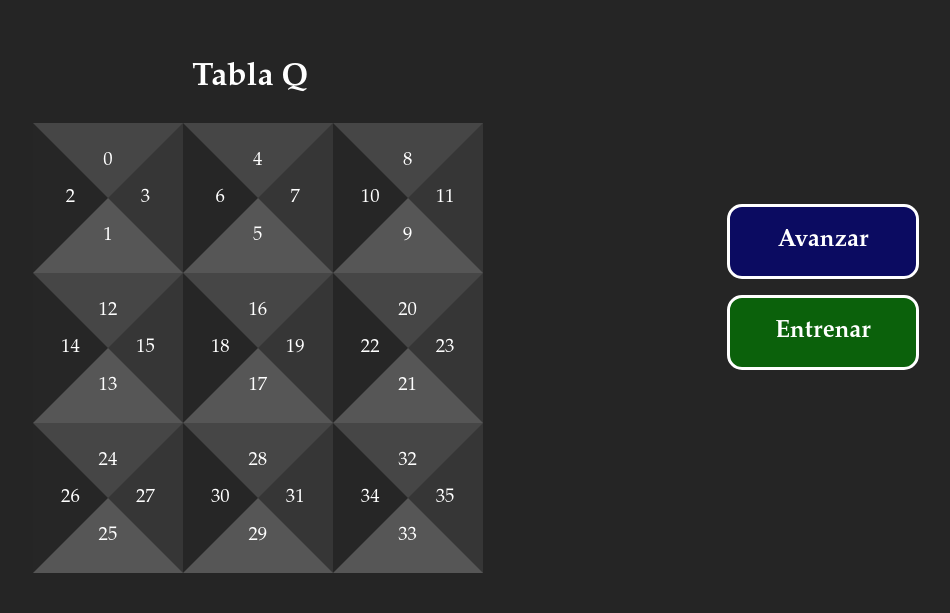
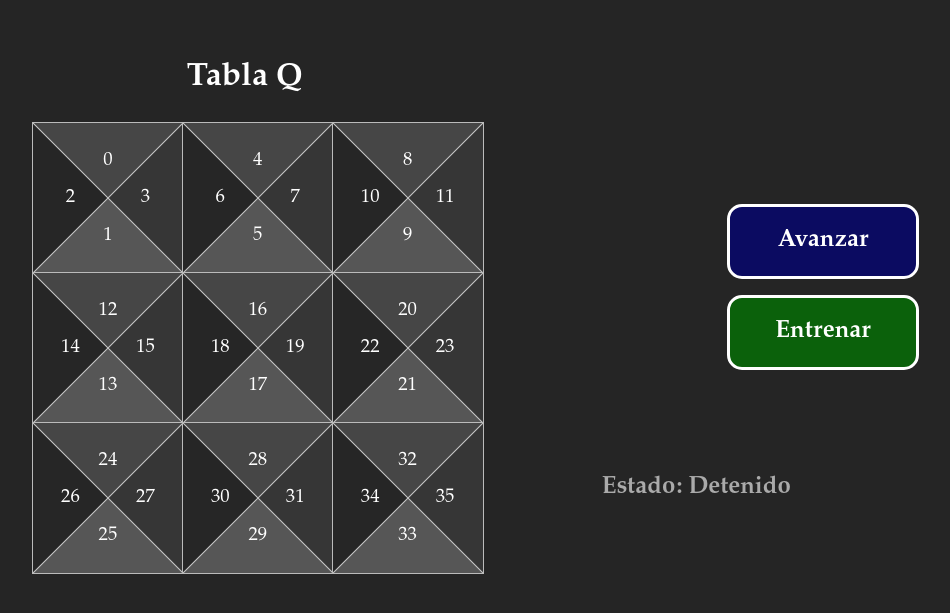
Before and after one commit to flemingmartin/crawler-bot, a Flask app: template crawler-server/templates/index.html in a window 1280 px wide. Shown: the top 613 px of the page, without its empty margins (133-1083 px from the left). Run offline with Flask 2, Linux system fonts and the light colour scheme; the template is opened without the code that fills it, so the values that code supplies are empty; some libraries are stand-ins or nearby versions; some web fonts are replaced.

Commit message:
Más cambios a la página web

```diff
--- a/crawler-server/static/css/layout.css
+++ b/crawler-server/static/css/layout.css
@@ -13,6 +13,11 @@ h1{
 
 h2 {
   font-size: 2em;
+}
+
+h3 {
+  font-size: 1.5em;
+  color: #AAAAAA;
 }
 
 .button {
@@ -33,11 +38,15 @@ h2 {
   background-color: #0B0B61;
 }
 
+.detener_button {
+  background-color: #8A0808;
+}
+
 .entrenar_button {
   background-color: #0B610B;
 }
 
-.detener_button {
+.finalizar_button {
   background-color: #8A0808;
 }
 
@@ -55,9 +64,14 @@ h2 {
   display: none;
 }
 
+.estado {
+  margin-top: 500px;
+}
+
 .deshabilitado{
 	background-color: #252525;
 	border-color: gray;
+	cursor: default;
 }
 
 .bloque_derecha{
@@ -69,6 +83,18 @@ h2 {
 	box-sizing: border-box;
 	margin-top: 10%;
 }
+
+.bloque_derecha_inferior{
+	display: inline-block;
+	margin: 0;
+	padding: 0;
+	width: 50%;
+	float:  left;
+	box-sizing: border-box;
+	margin-top: 10%;
+	margin-left: 15%;
+}
+
 .bloque_izquierda{
 	display: inline-block;
 	margin: 0;
@@ -78,8 +104,9 @@ h2 {
 }
 
 .tablaq_title{
-	margin-left: 3.7em;
+	text-align: center;
 	color: white;
+  margin-left: 17%;
 }
 
 .tabla{
@@ -110,6 +137,26 @@ h2 {
   border-right-color: #363636;
   border-top-color: #464646;
   border-bottom-color: #565656;
+  outline: solid #BBBBBB 1px;
+}
+
+.crossed {
+  margin-top: calc(var(--table_size)/-3);
+  width: calc(var(--table_size)/3);
+  height: calc(var(--table_size)/3);
+  background:
+    linear-gradient(to top left,
+    rgba(192,192,192,0) 0%,
+    rgba(192,192,192,0) calc(50% - 1px),
+    rgba(192,192,192,1) 50%,
+    rgba(192,192,192,0) calc(50% + 1px),
+    rgba(192,192,192,0) 100%),
+    linear-gradient(to top right,
+    rgba(192,192,192,0) 0%,
+    rgba(192,192,192,0) calc(50% - 1px),
+    rgba(192,192,192,1) 50%,
+    rgba(192,192,192,0) calc(50% + 1px),
+    rgba(192,192,192,0) 100%);
 }
 
 .box .numero{
--- a/crawler-server/templates/index.html
+++ b/crawler-server/templates/index.html
@@ -5,7 +5,7 @@
 {% block body %}
 	<center><h1>{{ data.bienvenida }}</h1></center>
 	<div class="bloque_izquierda">
-		<center><h2 class="tablaq_title fuente-personalizada"> Tabla Q </h2></center>
+		<center><h2 class="tablaq_title"> Tabla Q </h2></center>
 		<div class="tabla" id="tabla">
 		    <div class="row">
 		      <div class="box">
@@ -14,6 +14,7 @@
 		        <div class="numero derecha">2</div>
 		        <div class="numero abajo">3</div>
 		        <div class="box_style"></div>
+		        <div class="crossed"></div>
 		      </div>
 		      <div class="box">
 		        <div class="numero arriba">4</div>
@@ -21,6 +22,7 @@
 		        <div class="numero derecha">6</div>
 		        <div class="numero abajo">7</div>
 		        <div class="box_style"></div>
+		        <div class="crossed"></div>
 		      </div>
 		      <div class="box">
 		        <div class="numero arriba">8</div>
@@ -28,6 +30,7 @@
 		        <div class="numero derecha">10</div>
 		        <div class="numero abajo">11</div>
 		        <div class="box_style"></div>
+		        <div class="crossed"></div>
 		      </div>
 		    </div>
 
@@ -38,6 +41,7 @@
 		        <div class="numero derecha">14</div>
 		        <div class="numero abajo">15</div>
 		        <div class="box_style"></div>
+		        <div class="crossed"></div>
 		      </div>
 		      <div class="box">
 		        <div class="numero arriba">16</div>
@@ -45,6 +49,7 @@
 		        <div class="numero derecha">18</div>
 		        <div class="numero abajo">19</div>
 		        <div class="box_style"></div>
+		        <div class="crossed"></div>
 		      </div>
 		      <div class="box">
 		        <div class="numero arriba">20</div>
@@ -52,6 +57,7 @@
 		        <div class="numero derecha">22</div>
 		        <div class="numero abajo">23</div>
 		        <div class="box_style"></div>
+		        <div class="crossed"></div>
 		      </div>
 		    </div>
 
@@ -62,6 +68,7 @@
 		        <div class="numero derecha">26</div>
 		        <div class="numero abajo">27</div>
 		        <div class="box_style"></div>
+		        <div class="crossed"></div>
 		      </div>
 		      <div class="box">
 		        <div class="numero arriba">28</div>
@@ -69,6 +76,7 @@
 		        <div class="numero derecha">30</div>
 		        <div class="numero abajo">31</div>
 		        <div class="box_style"></div>
+		        <div class="crossed"></div>
 		      </div>
 		      <div class="box">
 		        <div class="numero arriba">32</div>
@@ -76,6 +84,7 @@
 		        <div class="numero derecha">34</div>
 		        <div class="numero abajo">35</div>
 		        <div class="box_style"></div>
+		        <div class="crossed"></div>
 		      </div>
 		    </div>
 	  	</div>
@@ -83,19 +92,47 @@
 	<div class="bloque_derecha">
 	  <div class="botones">
 		  <center><button id=Avanzar class="zoom_button button avanzar_button" href="{{url_for('caminar')}}">Avanzar</button></center>
+		  <center><button id=No_Avanzar class="deshabilitado hidden button no_avanzar_button">Avanzar</button></center>
+		  <center><button id=Detener class="zoom_button hidden button detener_button" onclick='server.detener()'>Detener</button></center>
 		  <center><button id=Entrenar class="zoom_button button entrenar_button" onclick='server.entrenar()'>Entrenar</button></center>
-		  <center><button id=Detener class="zoom_button hidden button detener_button" onclick='server.detener()'>Detener</button></center>
+		  <center><button id=No_Entrenar class="deshabilitado hidden button no_entrenar_button">Entrenar</button></center>
+		  <center><button id=Finalizar class="zoom_button hidden button finalizar_button" onclick='server.detener()'>Detener</button></center>
+		</div>
+		<div class="bloque_derecha_inferior">
+	    <div class=estado">
+	      <h3 id="Estado">Estado: Detenido</h3>
+	    </div>
 	  </div>
 	</div>
 	<script>
     $(function(){
-        $('#Entrenar').click(function(){
+      $('#Avanzar').click(function(){
+        $('#Avanzar').hide();
+        $('#Detener').show();
         $('#Entrenar').hide();
-          $('#Detener').show();
+        $('#No_Entrenar').show();
+        var contenido = document.getElementById("Estado").innerText = "Estado: Avanzando";
       });
       $('#Detener').click(function(){
         $('#Detener').hide();
+        $('#Avanzar').show();
+        $('#No_Entrenar').hide();
         $('#Entrenar').show();
+        var contenido = document.getElementById("Estado").innerText = "Estado: Detenido";
+      });
+      $('#Entrenar').click(function(){
+        $('#Entrenar').hide();
+        $('#Finalizar').show();
+        $('#Avanzar').hide();
+        $('#No_Avanzar').show();
+        var contenido = document.getElementById("Estado").innerText = "Estado: Entrenando";
+      });
+      $('#Finalizar').click(function(){
+        $('#Finalizar').hide();
+        $('#Entrenar').show();
+        $('#No_Avanzar').hide();
+        $('#Avanzar').show();
+        var contenido = document.getElementById("Estado").innerText = "Estado: Detenido";
       });
     })
   </script>
```
Lines whose indentation alone changed are shown as unchanged.
